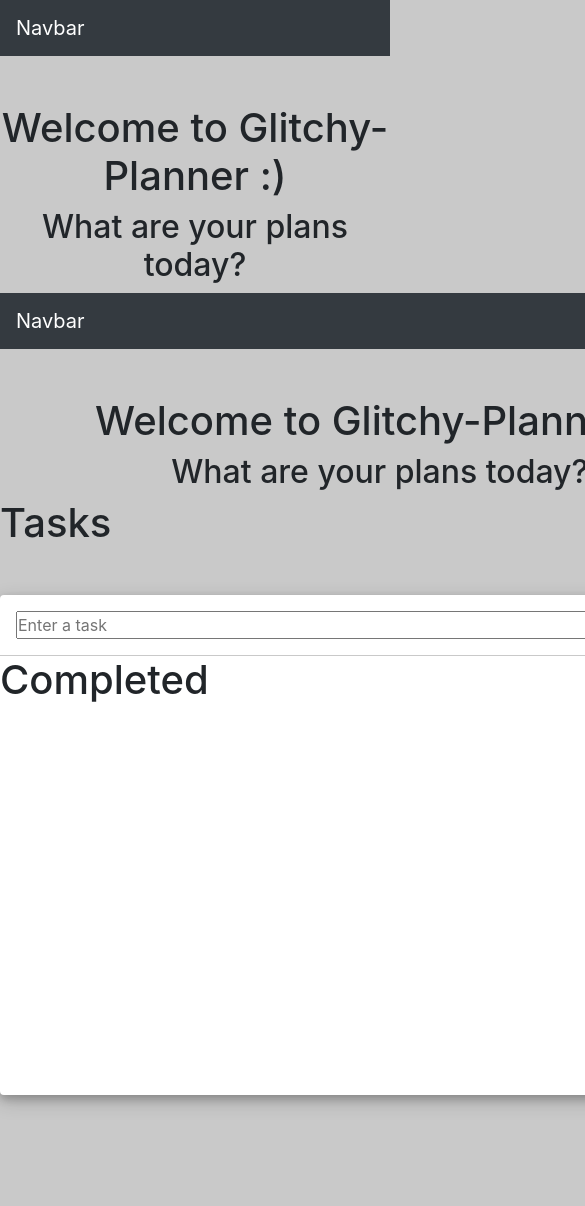
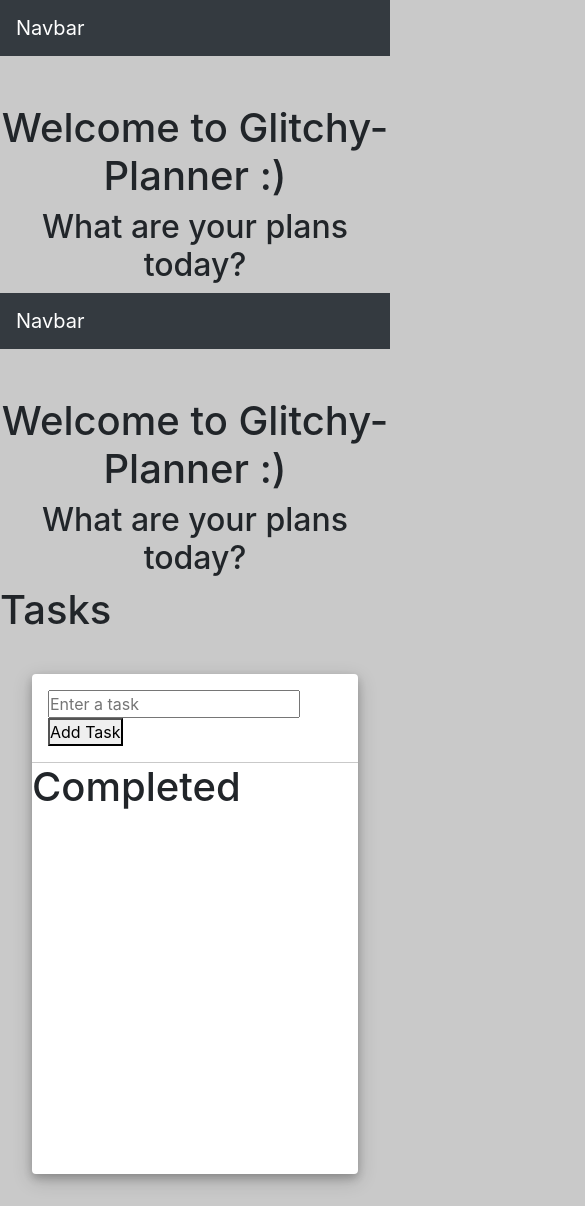
Before and after one commit to glitchy-cat/glitchy-planner, a React (Create React App) app: page / in a window 390 px wide. Shown: the top 1206 px of the page, 585 px wide, since content can reach past the window. Before the commit the page ends 1135 px from the top, so only its background shows below. Built offline with nearby package versions, Linux system fonts and the light colour scheme.

Commit message:
Added media queries to improve mobile responsiveness

```diff
--- a/src/App.css
+++ b/src/App.css
@@ -2,22 +2,40 @@
 .wrapper {
   display: grid;
 }
+
 .App {
+
   background-color: #FFFFFF;
   min-height: 500px;
-  width: 90vh;
-  margin: 40px auto;
+  width: 65vw;
+  margin: 2rem auto;
   justify-content: center;
   border-radius: 4px;
   box-shadow: 0 4px 8px 0 rgba(0, 0, 0, 0.2), 0 6px 20px 0 rgba(0, 0, 0, 0.19);
 }
 
-.completedContainer {
-  background-color: #FFFFFF;
-  min-height: 500px;
-  width: 90vh;
-  margin: 40px auto;
-  justify-content: center;
-  border-radius: 4px;
-  box-shadow: 0 4px 8px 0 rgba(0, 0, 0, 0.2), 0 6px 20px 0 rgba(0, 0, 0, 0.19);
+@media (max-width: 1024px) {
+  .App {
+    background-color: #FFFFFF;
+    min-height: 500px;
+    width: 65vw;
+    margin: 2rem auto;
+    justify-content: center;
+    border-radius: 4px;
+    box-shadow: 0 4px 8px 0 rgba(0, 0, 0, 0.2), 0 6px 20px 0 rgba(0, 0, 0, 0.19);
+  }
+
 }
+
+@media ( max-width: 500px) {
+  .App {
+    background-color: #FFFFFF;
+    min-height: 500px;
+    width: auto;
+    margin: 2rem;
+    justify-content: center;
+    border-radius: 4px;
+    box-shadow: 0 4px 8px 0 rgba(0, 0, 0, 0.2), 0 6px 20px 0 rgba(0, 0, 0, 0.19);
+  }
+
+}
--- a/src/index.css
+++ b/src/index.css
@@ -1,10 +1,4 @@
 body {
-  margin: 0;
-  font-family: -apple-system, BlinkMacSystemFont, 'Segoe UI', 'Roboto', 'Oxygen',
-    'Ubuntu', 'Cantarell', 'Fira Sans', 'Droid Sans', 'Helvetica Neue',
-    sans-serif;
-  -webkit-font-smoothing: antialiased;
-  -moz-osx-font-smoothing: grayscale;
   background-color: #c9c9c9 !important;
 }
 
--- a/src/styles/todostyle.css
+++ b/src/styles/todostyle.css
@@ -10,7 +10,7 @@
     flex-wrap: wrap;
     align-content: space-between;
     border-bottom: 1px solid #c9c9c9;
-    margin: 1rem;
+    padding: 0.5rem
 }
 
 .todoFormContainer {
@@ -27,19 +27,20 @@ form {
  }
 
  #addTodoInput {
-     width: 80%
+     width: auto
  }
 
 .todoItem {
-    min-width: 40vh;
+    min-width: auto;
     float: left;
+    margin: 0.5rem;
 
 }
 
 .options {
     display: flex;
-    min-width: 40vh;
-    align-content: space-around;
+    min-width: auto;
+    align-content: space-between;
     justify-content: center;
     margin-left: auto;
     order: 2;
@@ -61,3 +62,19 @@ form {
     width: 32px;
     height: 32px;
 }
+
+@media (max-width: 768px) {
+    .btn-responsive {
+      padding:2px 4px;
+      font-size:80%;
+      line-height: 1;
+    }
+  }
+
+  @media (min-width: 769px) and (max-width: 992px) {
+    .btn-responsive {
+      padding:4px 9px;
+      font-size:90%;
+      line-height: 1.2;
+    }
+  }
```
